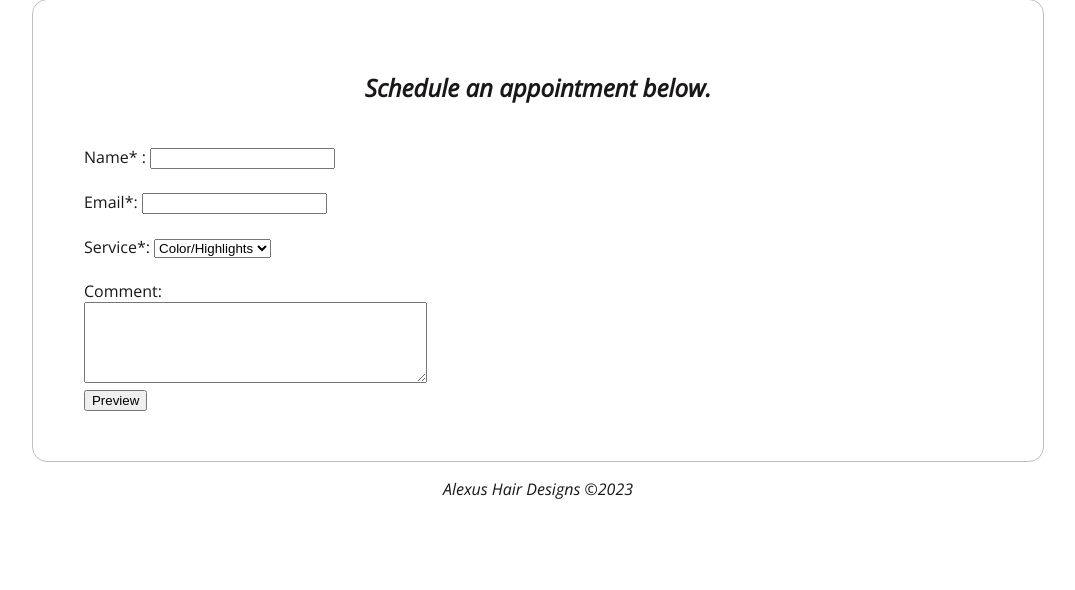
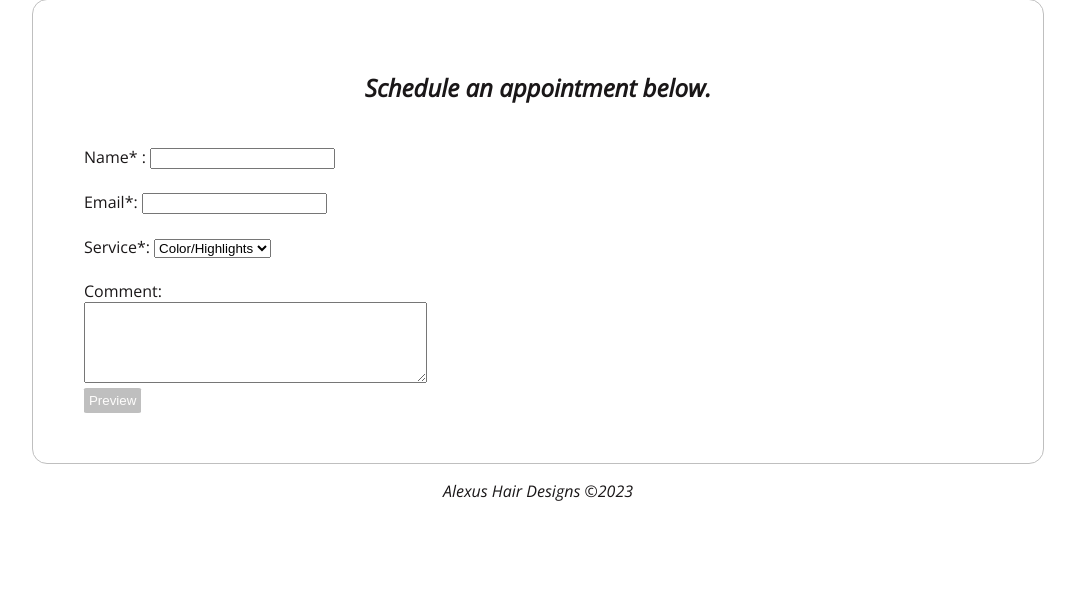
Before and after one commit to berenypanda/Alexus-Hair-Designs, a PHP site: page /booking.php in a window 1280 px wide. Shown: the part 404-994 px from the top of the page, without its empty margins (102-1177 px from the left). Before the commit the page ends 903 px from the top, so only its background shows below. Run offline with PHP 8.4, Linux system fonts and the light colour scheme.

Commit message:
Update booking.php

```diff
--- a/booking.php
+++ b/booking.php
@@ -29,7 +29,7 @@
     <br/>
     <br/>
     Comment: <br/><textarea name="comment" rows="5" cols="40"></textarea><br>
-    <input type="Submit" name="SubmitThis" value="Preview">
+    <input class="booking-button" type="Submit" name="SubmitThis" value="Preview">
 </form>
 <?php print $footer ?>
 </div>
```
